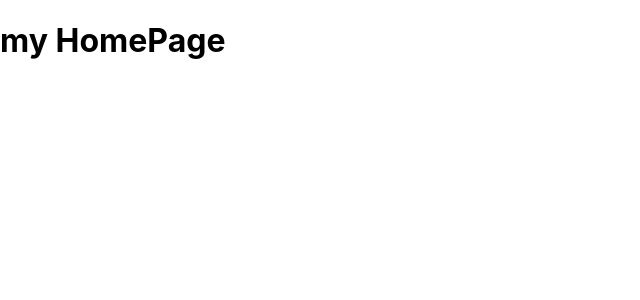
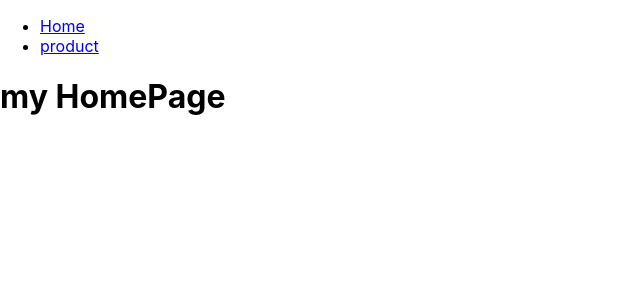
Before and after one commit to G2-tech-intern/Store-project, a React (Create React App) app in the folder frontend/: page / in a window 1280 px wide. Shown: the top 300 px of the page, without its empty margins (0-640 px from the left). Built offline with nearby package versions, Linux system fonts and the light colour scheme.

Commit message:
init root layout

```diff
--- a/frontend/src/components/MainNavigation.js
+++ b/frontend/src/components/MainNavigation.js
@@ -9,8 +9,6 @@
 
             </ul>
         </nav>
-
-
     </header>
 
 }
--- /dev/null
+++ b/frontend/src/pages/Root.js
@@ -0,0 +1,12 @@
+import { Outlet } from "react-router-dom";
+import MainNavigation from "../components/MainNavigation";
+
+function RootLayout() {
+    return <>
+    <MainNavigation/>
+    <Outlet/>
+
+    </>
+}
+
+export default RootLayout;
```
Also changed, not shown: frontend/src/App.js (+9 -2 lines), frontend/src/pages/RootLyout.js (deleted).
